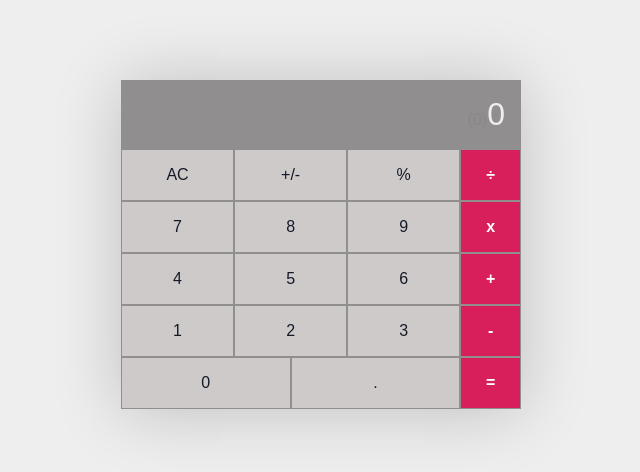
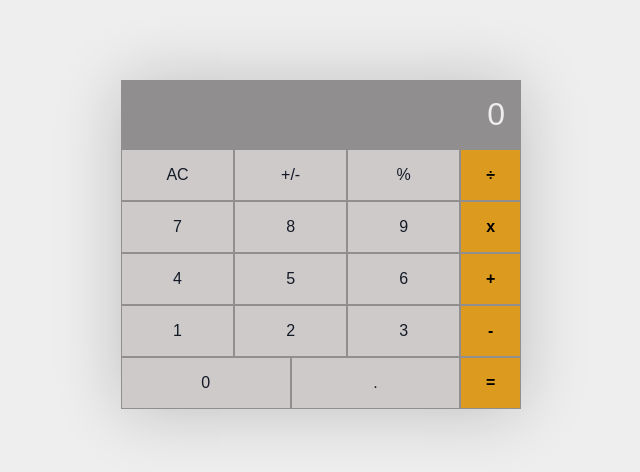
Before and after one commit to Simpleshaikh1/math-magician, a React (Create React App) app: page /calculator in a window 1280 px wide. Shown: the part 156-628 px from the top of the page, without its empty margins (319-959 px from the left). Built offline with nearby package versions, Linux system fonts and the light colour scheme.

Commit message:
corrected

```diff
--- a/src/Components/calculator.js
+++ b/src/Components/calculator.js
@@ -15,7 +15,6 @@ function Calculator() {
     <div className="App">
       <div className="calculator">
         <div className="display">
-          <span>(0)</span>
           0
         </div>
         <div className="ops-dig-container">
@@ -32,7 +31,7 @@ function Calculator() {
             <button type="button">+/-</button>
             <button type="button">AC</button>
             {createDigits()}
-            <button type="button">.</button>
+            <button type="button" className="dot">.</button>
             <button type="button" className="zero">0</button>
           </div>
         </div>
--- a/src/index.css
+++ b/src/index.css
@@ -1,5 +1,5 @@
 :root {
-  --primary: #d81e5b;
+  --primary: rgb(220, 154, 31);
   --secondary: #8c3aff;
   --dark: #131a26;
   --light: #eee;
@@ -51,7 +51,7 @@ button {
   appearance: none;
   border: none;
   outline: none;
-  color: #fff;
+  color: black;
   font-size: 1rem;
   padding: 1rem;
   cursor: pointer;
```
